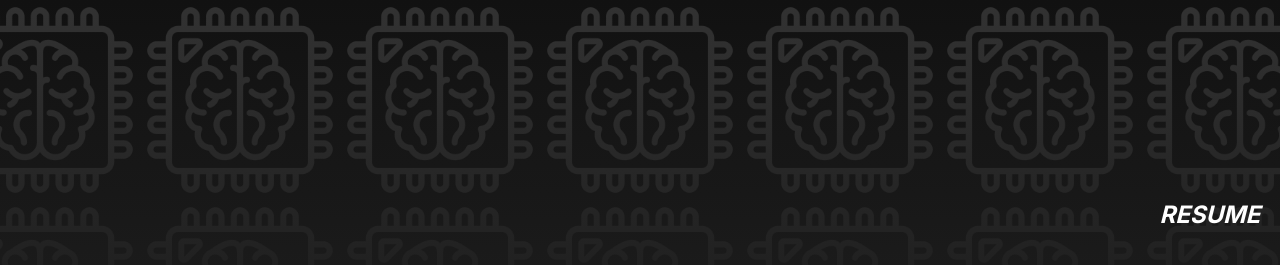
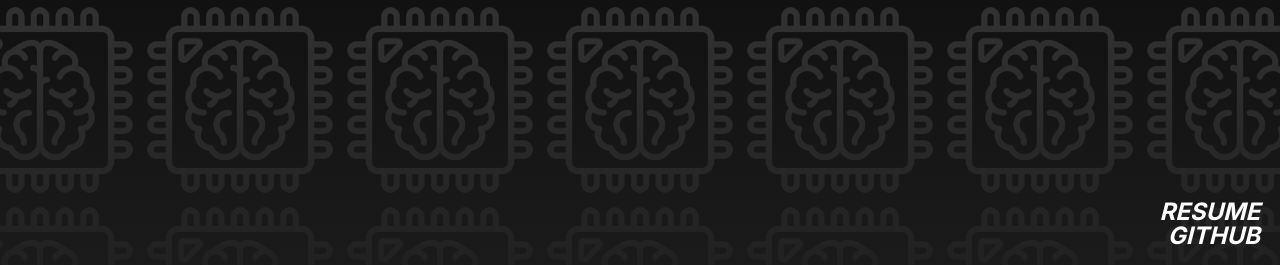
Before and after one commit to d-01/portfolio, a plain HTML site: page index.html in a window 1280 px wide. Shown: the top 265 px of the page. Drawn offline with Linux system fonts and the light colour scheme.

Commit message:
Updated design

```diff
--- a/css/main.css
+++ b/css/main.css
@@ -14,18 +14,28 @@ html {
     font-family: 'Inter', sans-serif;
 }
 
-.open-resume {
-    text-decoration: none;
-    display: block;
+.menu {
+    z-index: 1;
     position: absolute;
     right: 20px;
     top: 25%;
+}
+
+.menu-item {
+    text-decoration: none;
+    display: block;
     color: white;
-    z-index: 1;
     text-transform: uppercase;
     font-weight: 700;
     font-size: 24px;
     font-style: italic;
+    line-height: 1;
+    text-align: right;
+}
+
+.menu-item:hover {
+    transform: translateX(-5px);
+    transition: 50ms ease-in-out;
 }
 
 .block > a {
--- a/index.html
+++ b/index.html
@@ -24,7 +24,10 @@
             Data Science
         </div>
     </div>
-    <a href="https://d01ds.page.link/resume-ds" class="open-resume">Resume</a>
+    <div class="menu">
+        <a href="https://d01ds.page.link/resume-ds" class="menu-item">Resume</a>
+        <a href="https://github.com/d-01/portfolio" class="menu-item">GitHub</a>
+    </div>
 </div>
 
 <div class="scrollable">
```
